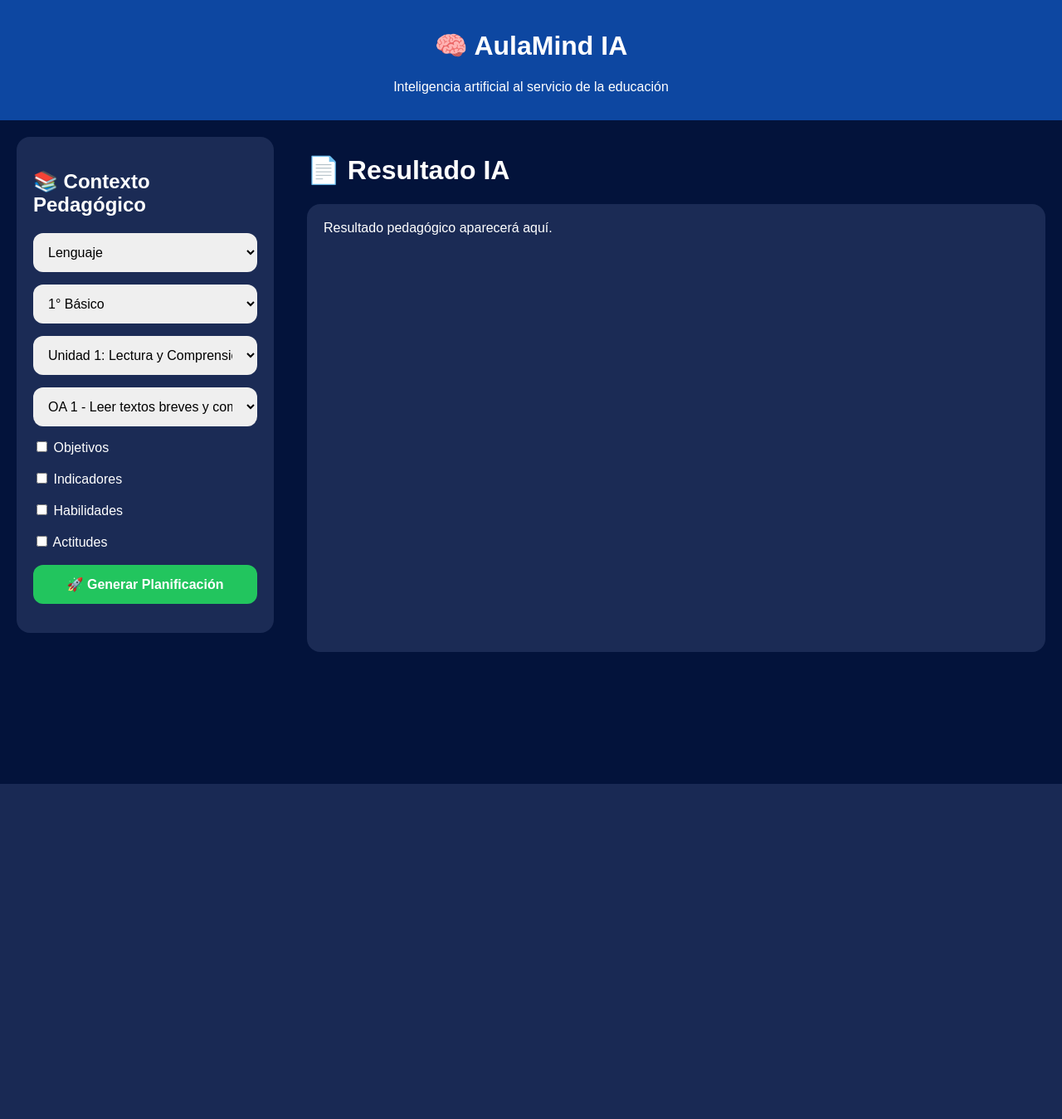
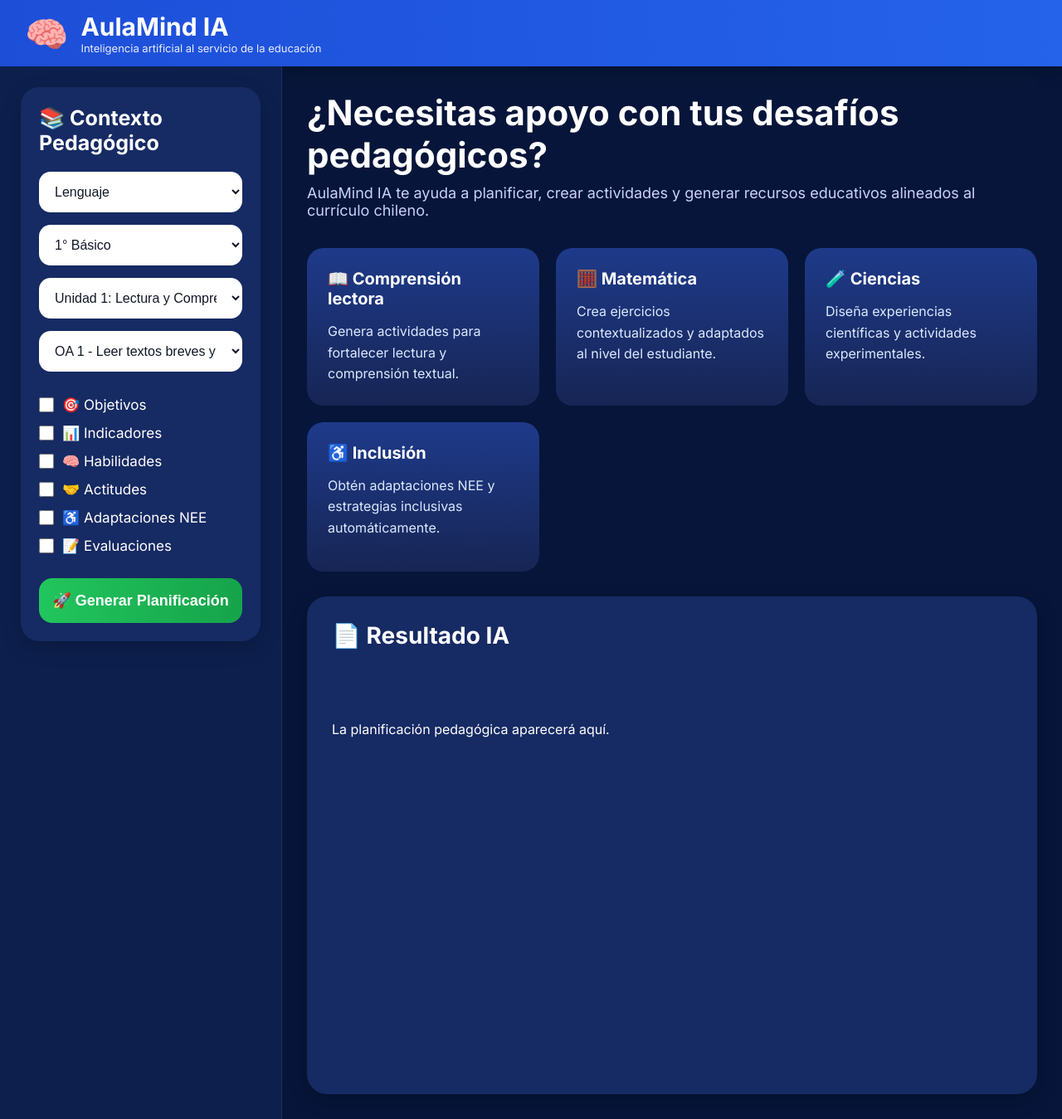
Before and after one commit to Arnaldo-hub/copiloto-docente, a Flask app: page / in a window 1280 px wide. Shown: the whole page at 83% size. Before the commit the page ends 945 px from the top, so only its background shows below. Run offline with Flask 3, Linux system fonts and the light colour scheme.

Commit message:
Update app2.html

```diff
--- a/templates/app2.html
+++ b/templates/app2.html
@@ -1,80 +1,436 @@
 <!DOCTYPE html>
-<html lang='es'>
+<html lang="es">
+
 <head>
-<meta charset='UTF-8'>
-<meta name='viewport' content='width=device-width, initial-scale=1.0'>
-<title>AulaMind IA</title>
+
+<meta charset="UTF-8">
+
+<meta
+name="viewport"
+content="width=device-width, initial-scale=1.0">
+
+<title>
+AulaMind IA
+</title>
+
+<link
+href="https://fonts.googleapis.com/css2?family=Inter:wght@300;400;500;600;700&display=swap"
+rel="stylesheet">
 
 <style>
 
-body{
+*{
     margin:0;
-    background:#03133b;
-    color:white;
-    font-family:Arial;
+    padding:0;
+    box-sizing:border-box;
 }
 
-.header{
-    background:#0d47a1;
-    padding:15px;
-    text-align:center;
-}
+body{
 
-.container{
-    display:grid;
-    grid-template-columns:350px 1fr;
+    font-family:'Inter',sans-serif;
+
+    background:
+    #061539;
+
+    color:white;
+
     min-height:100vh;
 }
 
-.panel{
+/* =====================================
+HEADER
+===================================== */
+
+.header{
+
+    height:80px;
+
+    background:
+    linear-gradient(
+        90deg,
+        #1d4ed8,
+        #2563eb
+    );
+
+    display:flex;
+
+    align-items:center;
+
+    justify-content:space-between;
+
+    padding:0 30px;
+
+    box-shadow:
+    0 4px 20px rgba(0,0,0,0.25);
+}
+
+.logo{
+
+    display:flex;
+
+    align-items:center;
+
+    gap:15px;
+}
+
+.logo h1{
+
+    font-size:30px;
+
+    font-weight:700;
+}
+
+.logo p{
+
+    font-size:13px;
+
+    opacity:0.9;
+}
+
+/* =====================================
+LAYOUT
+===================================== */
+
+.container{
+
+    display:grid;
+
+    grid-template-columns:
+    340px
+    1fr;
+
+    min-height:
+    calc(100vh - 80px);
+}
+
+/* =====================================
+SIDEBAR
+===================================== */
+
+.sidebar{
+
+    background:
+    #0d1f4d;
+
+    padding:25px;
+
+    border-right:
+    1px solid rgba(255,255,255,0.08);
+
+    overflow:auto;
+}
+
+.card{
+
+    background:
+    #162a63;
+
+    border-radius:22px;
+
+    padding:22px;
+
+    margin-bottom:25px;
+
+    box-shadow:
+    0 8px 25px rgba(0,0,0,0.18);
+}
+
+.card h2{
+
+    margin-bottom:20px;
+
+    font-size:25px;
+}
+
+/* =====================================
+SELECTS
+===================================== */
+
+select{
+
+    width:100%;
+
+    padding:15px;
+
+    border:none;
+
+    border-radius:14px;
+
+    margin-bottom:15px;
+
+    font-size:16px;
+
+    background:white;
+
+    color:#111827;
+}
+
+/* =====================================
+CHECKS
+===================================== */
+
+.check-group{
+
+    margin-top:15px;
+}
+
+.check-item{
+
+    display:flex;
+
+    align-items:center;
+
+    gap:10px;
+
+    margin-bottom:14px;
+
+    font-size:17px;
+}
+
+.check-item input{
+
+    width:18px;
+    height:18px;
+}
+
+/* =====================================
+BUTTON
+===================================== */
+
+.btn{
+
+    width:100%;
+
+    padding:16px;
+
+    border:none;
+
+    border-radius:16px;
+
+    background:
+    linear-gradient(
+        90deg,
+        #22c55e,
+        #16a34a
+    );
+
+    color:white;
+
+    font-size:18px;
+
+    font-weight:700;
+
+    cursor:pointer;
+
+    margin-top:15px;
+
+    transition:0.3s;
+}
+
+.btn:hover{
+
+    transform:
+    translateY(-2px);
+
+    box-shadow:
+    0 10px 20px rgba(34,197,94,0.3);
+}
+
+/* =====================================
+CONTENT
+===================================== */
+
+.content{
+
+    padding:30px;
+
+    overflow:auto;
+}
+
+.top-title{
+
+    font-size:42px;
+
+    font-weight:700;
+
+    margin-bottom:10px;
+}
+
+.sub-title{
+
+    color:#c7d2fe;
+
+    margin-bottom:35px;
+
+    font-size:18px;
+}
+
+/* =====================================
+RESULTADO
+===================================== */
+
+.resultado{
+
+    background:
+    #162a63;
+
+    border-radius:24px;
+
+    padding:30px;
+
+    min-height:600px;
+
+    box-shadow:
+    0 8px 25px rgba(0,0,0,0.18);
+}
+
+.resultado h2{
+
+    margin-bottom:25px;
+
+    font-size:28px;
+}
+
+#resultado{
+
+    white-space:pre-wrap;
+
+    line-height:1.8;
+
+    font-size:16px;
+}
+
+/* =====================================
+TARJETAS IA
+===================================== */
+
+.cards{
+
+    display:grid;
+
+    grid-template-columns:
+    repeat(auto-fit,minmax(240px,1fr));
+
+    gap:20px;
+
+    margin-bottom:30px;
+}
+
+.idea-card{
+
+    background:
+    linear-gradient(
+        180deg,
+        #1e3a8a,
+        #172554
+    );
+
+    border-radius:20px;
+
+    padding:25px;
+
+    min-height:180px;
+
+    transition:0.3s;
+
+    cursor:pointer;
+}
+
+.idea-card:hover{
+
+    transform:
+    translateY(-5px);
+
+    box-shadow:
+    0 10px 25px rgba(37,99,235,0.3);
+}
+
+.idea-card h3{
+
+    margin-bottom:15px;
+
+    font-size:20px;
+}
+
+.idea-card p{
+
+    color:#dbeafe;
+
+    line-height:1.6;
+}
+
+/* =====================================
+RESPONSIVE
+===================================== */
+
+@media(max-width:1100px){
+
+.container{
+
+    grid-template-columns:1fr;
+}
+
+.sidebar{
+
+    border-right:none;
+
+    border-bottom:
+    1px solid rgba(255,255,255,0.08);
+}
+
+}
+
+@media(max-width:700px){
+
+.header{
+
+    flex-direction:column;
+
+    height:auto;
+
     padding:20px;
 }
 
-.card{
-    background:#1b2b55;
-    padding:20px;
-    border-radius:16px;
+.logo{
+
+    flex-direction:column;
 }
 
-select,
-button{
-    width:100%;
-    padding:14px;
-    border:none;
-    border-radius:12px;
-    margin-bottom:15px;
-    font-size:16px;
+.top-title{
+
+    font-size:32px;
 }
 
-button{
-    background:#22c55e;
-    color:white;
-    font-weight:bold;
-}
+.cards{
 
-#resultado{
-    background:#1b2b55;
-    padding:20px;
-    border-radius:16px;
-    min-height:500px;
-}
-
-@media(max-width:900px){
-
-.container{
     grid-template-columns:1fr;
 }
 
 }
 
 </style>
+
 </head>
 
 <body>
 
-<div class='header'>
+<!-- =====================================
+HEADER
+===================================== -->
 
-<h1>🧠 AulaMind IA</h1>
+<div class="header">
+
+<div class="logo">
+
+<div style="font-size:42px;">
+🧠
+</div>
+
+<div>
+
+<h1>
+AulaMind IA
+</h1>
 
 <p>
 Inteligencia artificial al servicio de la educación
@@ -82,57 +438,220 @@ Inteligencia artificial al servicio de la educación
 
 </div>
 
-<div class='container'>
+</div>
 
-<div class='panel'>
+</div>
 
-<div class='card'>
+<!-- =====================================
+CONTAINER
+===================================== -->
 
-<h2>📚 Contexto Pedagógico</h2>
+<div class="container">
 
-<select id='asignatura' onchange='cargarUnidades()'>
-<option>Lenguaje</option>
-<option>Matematica</option>
-<option>Ciencias</option>
-<option>Historia</option>
+<!-- =====================================
+SIDEBAR
+===================================== -->
+
+<div class="sidebar">
+
+<div class="card">
+
+<h2>
+📚 Contexto Pedagógico
+</h2>
+
+<select
+id="asignatura"
+onchange="cargarUnidades()">
+
+<option>
+Lenguaje
+</option>
+
+<option>
+Matematica
+</option>
+
+<option>
+Ciencias
+</option>
+
+<option>
+Historia
+</option>
+
 </select>
 
-<select id='curso' onchange='cargarUnidades()'>
-<option>1° Básico</option>
-<option>2° Básico</option>
-<option>3° Básico</option>
+<select
+id="curso"
+onchange="cargarUnidades()">
+
+<option>
+1° Básico
+</option>
+
+<option>
+2° Básico
+</option>
+
+<option>
+3° Básico
+</option>
+
 </select>
 
-<select id='unidad' onchange='cargarOA()'></select>
+<select
+id="unidad"
+onchange="cargarOA()">
+</select>
 
-<select id='oa'></select>
+<select id="oa">
+</select>
 
-<label><input type='checkbox'> Objetivos</label><br><br>
-<label><input type='checkbox'> Indicadores</label><br><br>
-<label><input type='checkbox'> Habilidades</label><br><br>
-<label><input type='checkbox'> Actitudes</label><br><br>
+<div class="check-group">
 
-<button onclick='generarPlanificacion()'>
+<label class="check-item">
+<input type="checkbox">
+🎯 Objetivos
+</label>
+
+<label class="check-item">
+<input type="checkbox">
+📊 Indicadores
+</label>
+
+<label class="check-item">
+<input type="checkbox">
+🧠 Habilidades
+</label>
+
+<label class="check-item">
+<input type="checkbox">
+🤝 Actitudes
+</label>
+
+<label class="check-item">
+<input type="checkbox">
+♿ Adaptaciones NEE
+</label>
+
+<label class="check-item">
+<input type="checkbox">
+📝 Evaluaciones
+</label>
+
+</div>
+
+<button
+class="btn"
+onclick="generarPlanificacion()">
+
 🚀 Generar Planificación
+
 </button>
 
 </div>
 
 </div>
 
-<div class='panel'>
+<!-- =====================================
+CONTENT
+===================================== -->
 
-<h1>📄 Resultado IA</h1>
+<div class="content">
 
-<div id='resultado'>
-Resultado pedagógico aparecerá aquí.
+<h1 class="top-title">
+
+¿Necesitas apoyo con tus desafíos pedagógicos?
+
+</h1>
+
+<p class="sub-title">
+
+AulaMind IA te ayuda a planificar, crear actividades y generar recursos educativos alineados al currículo chileno.
+
+</p>
+
+<!-- =====================================
+CARDS
+===================================== -->
+
+<div class="cards">
+
+<div class="idea-card">
+
+<h3>
+📖 Comprensión lectora
+</h3>
+
+<p>
+Genera actividades para fortalecer lectura y comprensión textual.
+</p>
+
+</div>
+
+<div class="idea-card">
+
+<h3>
+🧮 Matemática
+</h3>
+
+<p>
+Crea ejercicios contextualizados y adaptados al nivel del estudiante.
+</p>
+
+</div>
+
+<div class="idea-card">
+
+<h3>
+🧪 Ciencias
+</h3>
+
+<p>
+Diseña experiencias científicas y actividades experimentales.
+</p>
+
+</div>
+
+<div class="idea-card">
+
+<h3>
+♿ Inclusión
+</h3>
+
+<p>
+Obtén adaptaciones NEE y estrategias inclusivas automáticamente.
+</p>
+
+</div>
+
+</div>
+
+<!-- =====================================
+RESULTADO
+===================================== -->
+
+<div class="resultado">
+
+<h2>
+📄 Resultado IA
+</h2>
+
+<div id="resultado">
+
+La planificación pedagógica aparecerá aquí.
+
 </div>
 
 </div>
 
 </div>
 
-<script src='/static/js/frontend_pedagogia.js'></script>
+</div>
+
+<script src="/static/js/frontend_pedagogia.js"></script>
 
 </body>
+
 </html>
```
